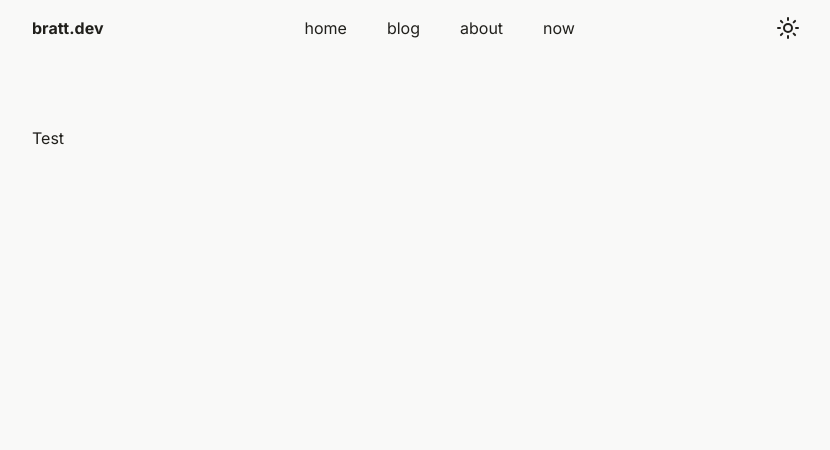
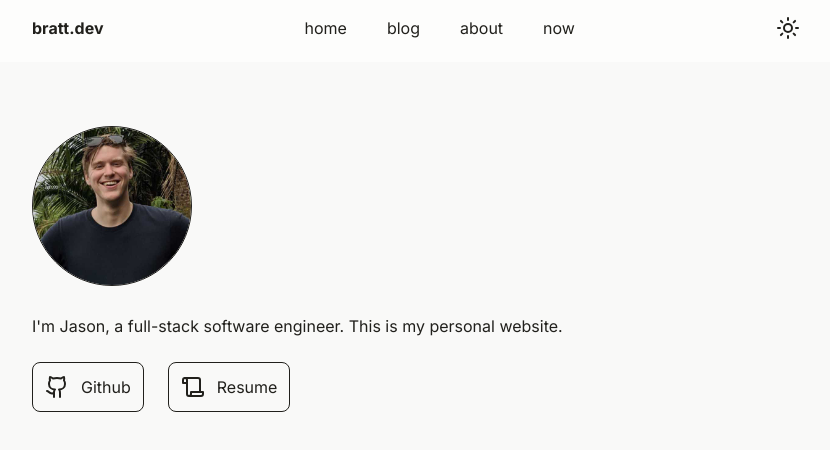
Before and after one commit to jsonhero/bratt.dev, a Next.js app: page / in a window 1280 px wide. Shown: the top 450 px of the page, without its empty margins (224-1054 px from the left). Built offline with nearby package versions, Linux system fonts and the light colour scheme.

Commit message:
fix logs

```diff
--- a/src/app/blog/page.tsx
+++ b/src/app/blog/page.tsx
@@ -9,7 +9,6 @@ export default async function Notion() {
     <div>
       <ul>
         {blogPages.results.map((blogPage) => {
-          console.log(blogPage, 'page')
           return (
             <li key={blogPage.id} className="flex gap-12 items-center py-3">
               <div className="text-secondary">
--- a/src/app/color-mode-script.tsx
+++ b/src/app/color-mode-script.tsx
@@ -14,7 +14,6 @@ export const ColorModeScript = React.memo(
     const scriptSrc = (() => {
       return `!function() {
         var selected = window.localStorage.getItem('${STORAGE_KEY}');
-        console.log(selected, 'selected');
         var colorMode;
         if (!selected) {
           colorMode = window.matchMedia('${MEDIA}').matches ? 'dark' : 'light';
--- a/src/app/color-mode.tsx
+++ b/src/app/color-mode.tsx
@@ -36,7 +36,6 @@ export const ColorMode: React.FC<ColorModeProps> = ({
   // localStorage event handling
   useEffect(() => {
     const handleStorage = (e: StorageEvent) => {
-      console.log(e.key, 'keey')
       if (e.key !== STORAGE_KEY) {
         return
       }
@@ -51,7 +50,6 @@ export const ColorMode: React.FC<ColorModeProps> = ({
   }, [setModeState])
 
   const applyMode = useCallback((nextMode: string) => {
-    console.log(nextMode, 'mode')
     document.documentElement.className = nextMode
   }, [])
 
--- a/src/app/globals.css
+++ b/src/app/globals.css
@@ -1,5 +1,9 @@
 @import "@radix-ui/colors/sand.css";
 @import "@radix-ui/colors/sand-dark.css";
+@import "@radix-ui/colors/bronze.css";
+@import "@radix-ui/colors/bronze-dark.css";
+@import "@radix-ui/colors/slate.css";
+@import "@radix-ui/colors/slate-dark.css";
 @tailwind base;
 @tailwind components;
 @tailwind utilities;
--- a/src/app/layout.tsx
+++ b/src/app/layout.tsx
@@ -46,9 +46,13 @@ export default function RootLayout({
         <ColorModeScript attribute='data-color-mode' />
       </head>
       <body className={clsx(inter.className, "gradient-container  bg-primary text-primary transition-colors")}>
-        <header className="sticky">
+        <header className="sticky top-0 z-20 bg-tertiary">
           <div className="py-4 max-w-3xl flex justify-between m-auto">
-            <h1 className="font-bold">bratt.dev</h1>
+            <Link href="/">
+              <h1 className="font-bold">
+                bratt.dev
+              </h1>
+            </Link>
             <nav>
               <ul className="flex list-none p-0 m-0 gap-6">
                 {navPages.map((page, i) => (
--- a/src/app/page.tsx
+++ b/src/app/page.tsx
@@ -1,10 +1,46 @@
 
 import Image from 'next/image'
+import { GithubIcon, ScrollIcon } from 'lucide-react'
 
+const socials = [
+  {
+    Icon: GithubIcon,
+    text: 'Github',
+    href: 'https://github.com/jsonhero'
+  },
+  {
+    Icon: ScrollIcon,
+    text: 'Resume',
+    href: '/resume.pdf'
+  }
+]
 export default function Home({ children }: { children: React.ReactNode }) {
   return (
     <div>
-      Test
+      <div className="border rounded-full overflow-hidden w-[160px] h-[160px] border-primary">
+        <Image src="/profile.jpeg" width={160} height={160} alt="Profile" />
+      </div>
+      <div className="h-7"></div>
+      <div>
+        <p>
+          I'm Jason, a full-stack software engineer. This is my personal website.
+        </p>
+
+        <div className="mt-6">
+          <ul className="flex list-none p-0 m-0 gap-6">
+            {socials.map((social, i) => (
+              <li key={i}>
+                <a href={social.href} target="none" rel="noopener noreferrer">
+                  <div className="flex items-center p-3 border border-primary rounded-lg gap-3">
+                    <social.Icon />
+                    {social.text}
+                  </div>
+                </a>
+              </li>
+            ))}
+          </ul>
+        </div>
+      </div>
     </div>
   )
 }
--- a/tailwind.config.js
+++ b/tailwind.config.js
@@ -8,6 +8,10 @@ module.exports = {
   ],
   theme: {
     extend: {
+      colors: {
+        primary: 'var(--sand-12)',
+        secondary: 'var(--sand-11)',
+      },
       textColor: {
         primary: 'var(--sand-12)',
         secondary: 'var(--sand-11)',
@@ -15,6 +19,7 @@ module.exports = {
       backgroundColor: {
         primary: "var(--sand-2)",
         secondary: "var(--sand-3)",
+        tertiary: "var(--sand-1)",
       },
     },
   },
```
Also changed, not shown: public/profile.jpeg (added), 1 other file (tests, documents, lock files or other folders).
